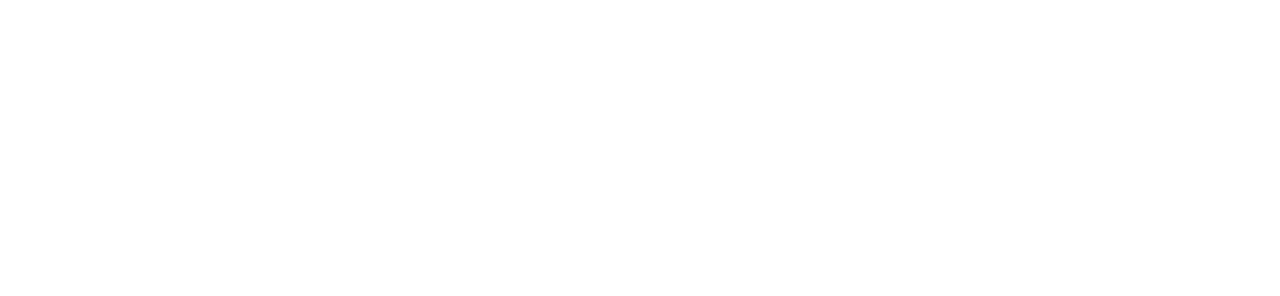
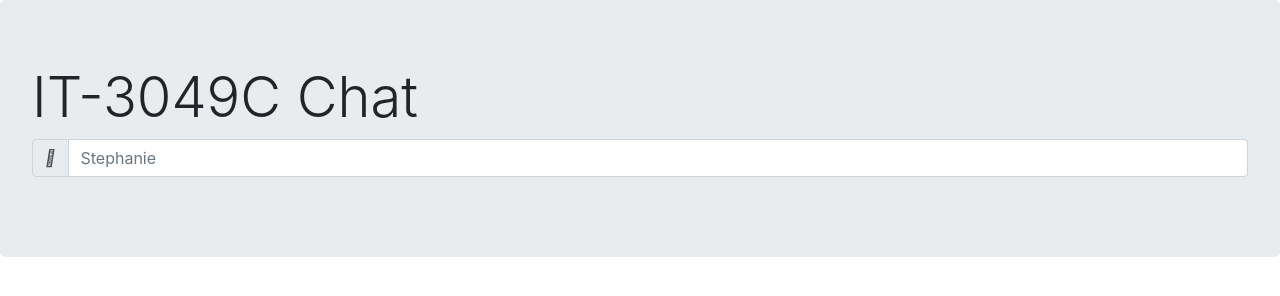
Before and after one commit to scarbrse/chatting-app, a website: page index.html in a window 1280 px wide. Drawn offline with Linux system fonts and the light colour scheme.

Commit message:
header changes

```diff
--- a/index.html
+++ b/index.html
@@ -15,7 +15,17 @@
 
     <body>
         <header>
-
+            <div class="jumbotron">
+                <h1 class="display-4">IT-3049C Chat</h1>
+                <div class="input-group mb-3">
+                    <div class="input-group-prepend">
+                        <span class="input-group-text">
+                            <i class="fa-solid fa-user"></i>
+                        </span>
+                    </div>
+                    <input id="my-name-input" type="text" class="form-control" placeholder="Stephanie">
+                </div>
+            </div>
         </header>
 
         <div id="chat">
```
